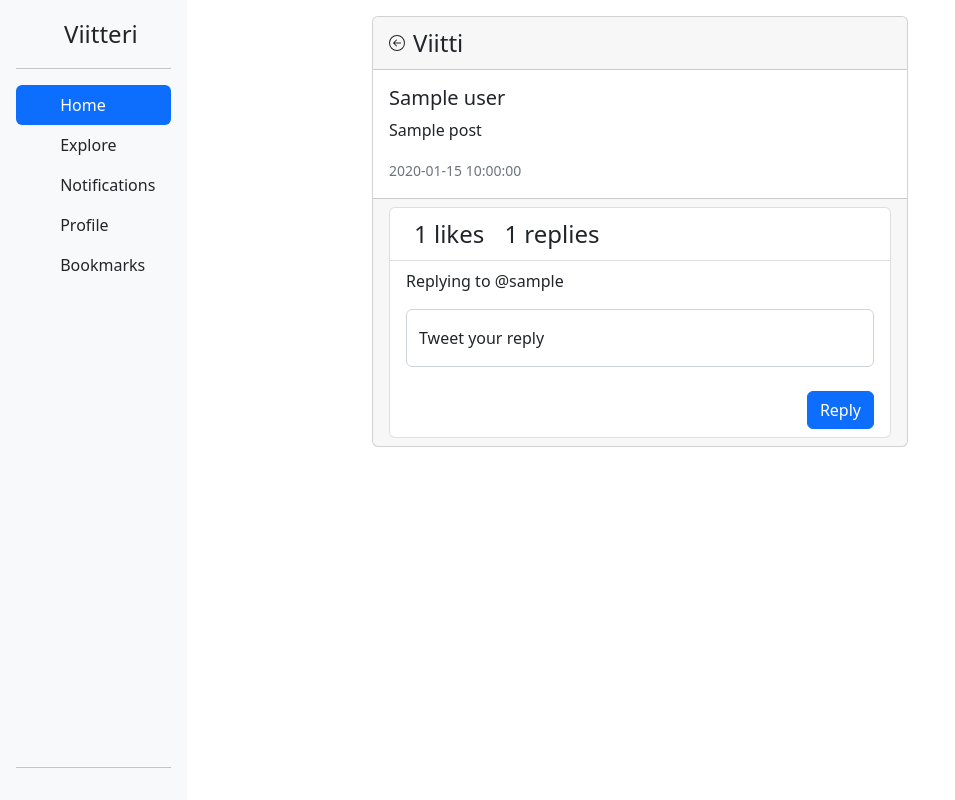
After one commit to melxi/viitteri, a Flask app: template templates/tweet.html in a window 1280 px wide. The commit adds this page. Shown: the whole page, without its empty margins (0-955 px from the left). Run offline with Flask 2, Linux system fonts and the light colour scheme; the template is opened without the code that fills it: most values are stand-ins (such as "Sample title", 1, 10 or a date in 2020); some libraries are stand-ins or nearby versions.

Commit message:
Added tweet page

```diff
--- a/static/css/home.css
+++ b/static/css/home.css
@@ -8,4 +8,5 @@ header {
 
 nav {
     height: 100%;
+    width: inherit;
 }
--- /dev/null
+++ b/static/css/tweet.css
@@ -0,0 +1,3 @@
+nav {
+    height: 100%;
+}
--- a/templates/home.html
+++ b/templates/home.html
@@ -21,6 +21,7 @@
                         <div class="form-floating">
                             <input type="text" class="form-control" name="post" id="floatingInput" placeholder="What's happening?">
                             <label for="floatingInput">What's happening?</label>
+                            <input type="hidden" name="csrf_token" value="{{ session.csrf_token }}">
                         </div>
                         <br/>
                         <button class="w-100 btn btn-lg btn-primary" type="submit">Tweet</button>
--- a/templates/includes/sidebar.html
+++ b/templates/includes/sidebar.html
@@ -1,4 +1,4 @@
-<nav class="d-flex flex-column flex-shrink-0 p-3 bg-light">
+<nav class="d-flex flex-column flex-shrink-0 p-3 bg-light position-fixed" id="sticky-sidebar">
     <a href="/" class="d-flex align-items-center mb-3 mb-md-0 me-md-auto link-dark text-decoration-none">
       <svg class="bi me-2" width="40" height="32"><use xlink:href="#bootstrap"></use></svg>
       <span class="fs-4">Viitteri</span>
@@ -20,34 +20,34 @@
       <li>
         <a href="#" class="nav-link link-dark">
           <svg class="bi me-2" width="16" height="16"><use xlink:href="#table"></use></svg>
-          Orders
+          Notifications
         </a>
       </li>
       <li>
         <a href="#" class="nav-link link-dark">
           <svg class="bi me-2" width="16" height="16"><use xlink:href="#grid"></use></svg>
-          Products
+          Profile
         </a>
       </li>
       <li>
         <a href="#" class="nav-link link-dark">
           <svg class="bi me-2" width="16" height="16"><use xlink:href="#people-circle"></use></svg>
-          Customers
+          Bookmarks
         </a>
       </li>
     </ul>
     <hr>
+    {% if session.user_id %}
     <div class="dropdown">
       <a href="#" class="d-flex align-items-center link-dark text-decoration-none dropdown-toggle" id="dropdownUser2" data-bs-toggle="dropdown" aria-expanded="false">
         <img src="https://github.com/mdo.png" alt="" width="32" height="32" class="rounded-circle me-2">
-        <strong>mdo</strong>
+        <strong>{{ session.username }}</strong>
       </a>
       <ul class="dropdown-menu text-small shadow" aria-labelledby="dropdownUser2">
-        <li><a class="dropdown-item" href="#">New project...</a></li>
-        <li><a class="dropdown-item" href="#">Settings</a></li>
         <li><a class="dropdown-item" href="#">Profile</a></li>
         <li><hr class="dropdown-divider"></li>
         <li><a class="dropdown-item" href="{{url_for('logout')}}">Sign out</a></li>
       </ul>
     </div>
+    {% endif %}
 </nav>
--- /dev/null
+++ b/templates/tweet.html
@@ -0,0 +1,57 @@
+{% extends "layouts/base.html" %}
+{% block title %}{{tweet.username}} on Viitteri: "{{tweet.post}}"{% endblock %}
+{% block styles %}
+    {{super()}}
+    <link rel="stylesheet" href="{{ url_for('static', filename='css/tweet.css') }}" />
+{% endblock %}
+{% block content %}
+    <header class="col-xl-3 col-lg-3 col-md-3 col-sm-2 d-md-block">
+        {% block sidebar %}
+        {% include 'includes/sidebar.html' %}
+        {% endblock %}
+    </header>
+    <main class="col-xl-6 col-lg-7 col-md-9 col-sm-10 px-md-4">
+        <div class="container">
+            {% if tweet %}
+                <div class="card m-3">
+                    <div class="row g-0">
+                        <div class="card-header">
+                            <a href="/home" class="d-flex align-items-center mb-3 mb-md-0 me-md-auto link-dark text-decoration-none">
+                                <svg xmlns="http://www.w3.org/2000/svg" width="16" height="16" fill="currentColor" class="bi bi-arrow-left-circle" viewBox="0 0 16 16">
+                                    <path fill-rule="evenodd" d="M1 8a7 7 0 1 0 14 0A7 7 0 0 0 1 8zm15 0A8 8 0 1 1 0 8a8 8 0 0 1 16 0zm-4.5-.5a.5.5 0 0 1 0 1H5.707l2.147 2.146a.5.5 0 0 1-.708.708l-3-3a.5.5 0 0 1 0-.708l3-3a.5.5 0 1 1 .708.708L5.707 7.5H11.5z"/>
+                                </svg>
+                                <span class="fs-4 px-2">Viitti</span>
+                              </a>
+                        </div>
+                        <div class="card-body">
+                            <h5 class="card-title">{{tweet.user}}</h5>
+                            <p class="card-text">{{tweet.post}}</p>
+                            <p class="card-text"><small class="text-muted">{{tweet.created_at}}</small></p>
+                        </div>
+                        <div class="card-footer text-muted">
+                            <ul class="list-group">
+                            <li class="list-group-item">
+                                <span class="fs-4 px-2">{{tweet.total_likes}} likes</span>
+                                <span class="fs-4 px-2">{{tweet.total_replies}} replies</span>
+                            </li>
+                            <li class="list-group-item">
+                                <div class="form-tweet">
+                                    <p class="card-text">Replying to @{{tweet.username}}</p>
+                                    <form action="/reply" method="POST">
+                                        <div class="form-floating">
+                                            <input type="text" class="form-control" name="post" id="floatingInput" placeholder="Tweet your reply">
+                                            <label for="floatingInput">Tweet your reply</label>
+                                        </div>
+                                        <br/>
+                                        <button class="btn btn-primary float-end" type="submit">Reply</button>
+                                    </form>
+                                </div>
+                            </li>
+                            </ul>
+                        </div>
+                    </div>
+                  </div>
+            {% endif %}
+        </div>
+    </main>
+{% endblock %}
--- a/users.py
+++ b/users.py
@@ -33,9 +33,7 @@ def signup(username, password):
                  VALUES (:username, :password)"""
         db.session.execute(sql, {"username":username, "password":password_hash})
         db.session.commit()
-        print('query successful')
     except:
-        print('failed to query')
         return False
 
     return login(username, password)
@@ -45,7 +43,9 @@ def user_id():
 
 def require_role(role):
     if role > session.get("user_role", 0):
-        abort(403)
+        return False
+    else:
+        return True
 
 def check_csrf():
     if session["csrf_token"] != request.form["csrf_token"]:
```
Also changed, not shown: routes.py (+9 -4 lines), schema.sql (+1 -15 lines), tweets.py (+14 -6 lines), README.md.
